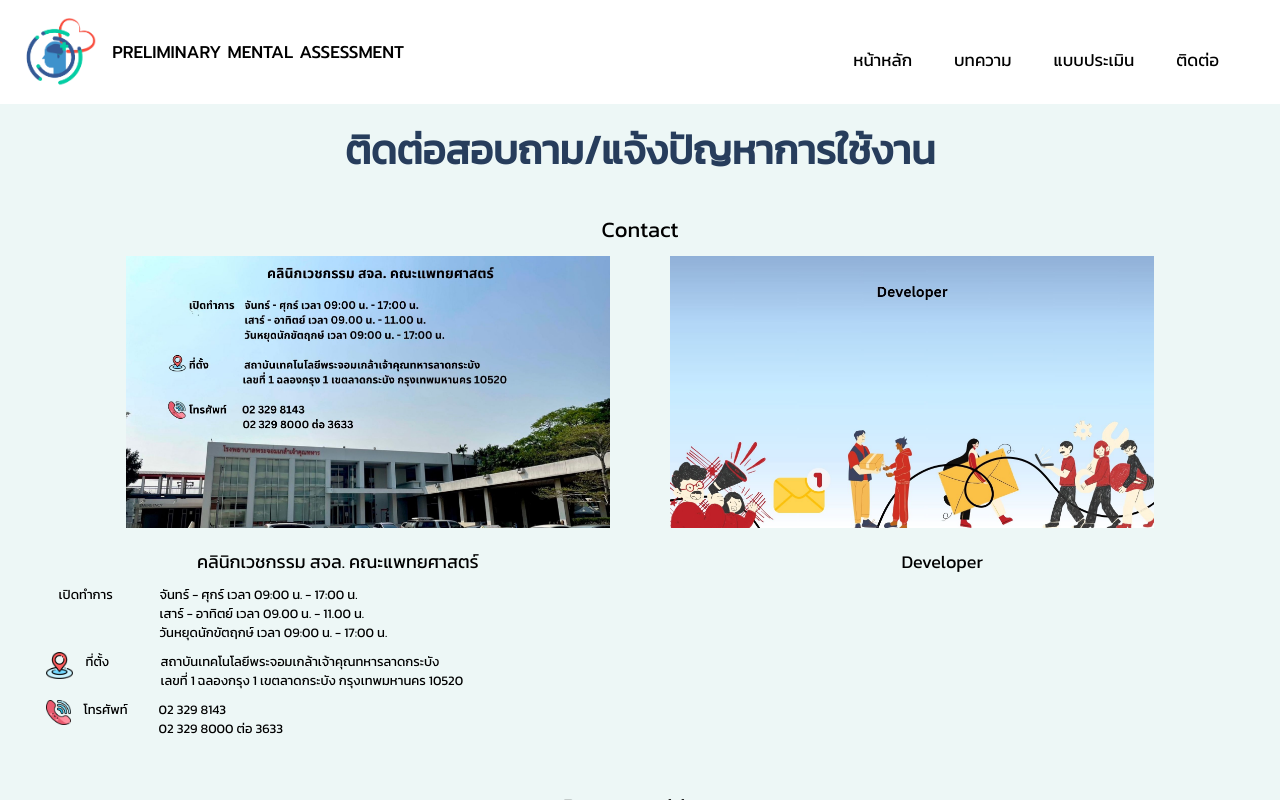
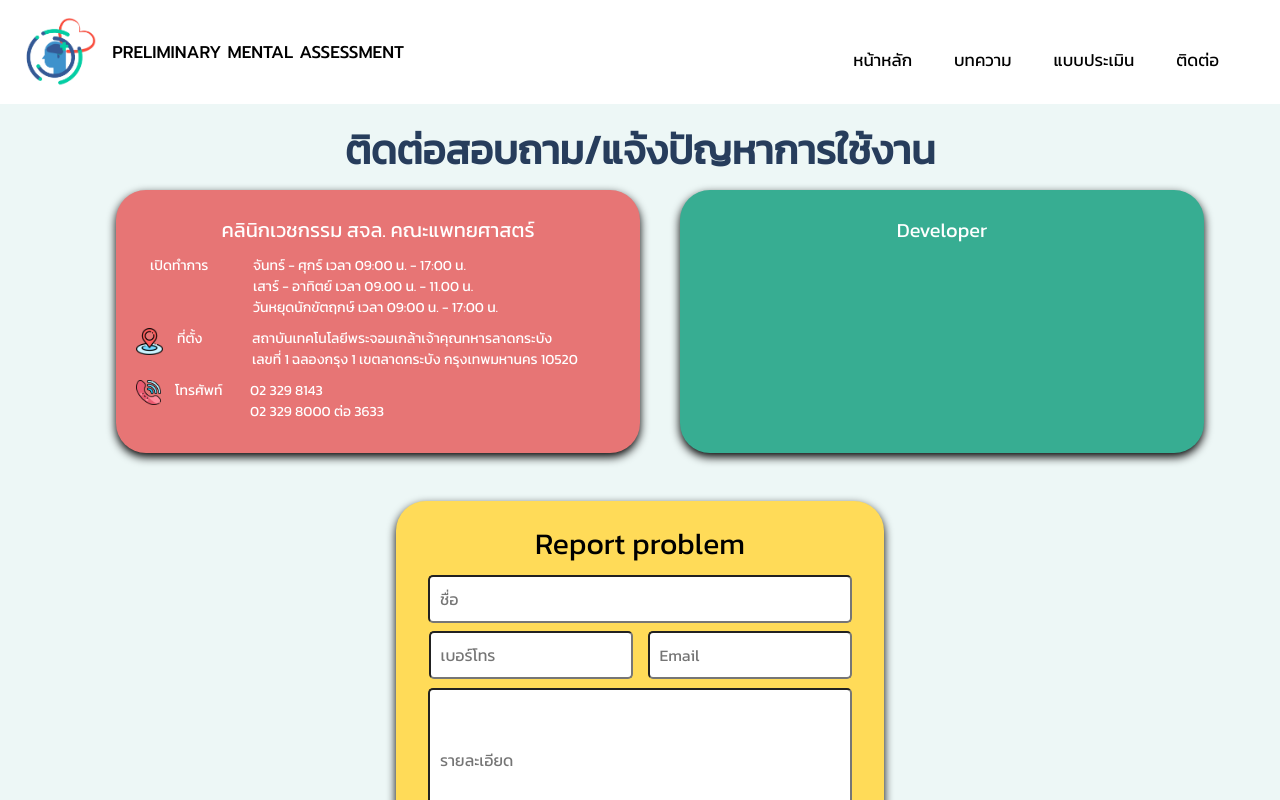
Before and after one commit to kwsrsn/teamproject, a React (Create React App) app: page /contact in a window 1280 px wide. Shown: the top 800 px of the page. Built offline with nearby package versions, Linux system fonts and the light colour scheme.

Commit message:
contact002

```diff
--- a/src/page/Contact.js
+++ b/src/page/Contact.js
@@ -15,20 +15,17 @@ const Contact = props => {
             </div>
 
             <div className='Contact-Report'>
-                <div className='contact0'>
-                    <br/>Contact
                     <div className='contactrow' style={{justifyContent:"center"}}>
-                        <div>
-                            <img src={backgroundcon} className='backgroundcon'/>
-                            <div className='contact1'>
+                        <div style={{width:"40%", backgroundColor:"#e77575", marginLeft:"40px", padding:"10px", borderRadius:"30px", boxShadow:"0 4px 10px"}}>
+                            <div className='contact1'style={{color:"white"}}>
                                 คลินิกเวชกรรม สจล. คณะแพทยศาสตร์
                             </div>
                             <div>
                                 <div className='contactrow'>
-                                    <div style={{width:"75px"}}>
+                                    <div style={{width:"75px", color:"white"}}>
                                         &emsp;เปิดทำการ
                                     </div>
-                                    <div>
+                                    <div style={{color:"white"}}>
                                        &emsp;&emsp;&emsp;จันทร์ - ศุกร์ เวลา 09:00 น. - 17:00 น.<br/>
                                        &emsp;&emsp;&emsp;เสาร์ - อาทิตย์ เวลา 09.00 น. - 11.00 น.<br/>
                                        &emsp;&emsp;&emsp;วันหยุดนักขัตฤกษ์ เวลา 09:00 น. - 17:00 น.
@@ -39,10 +36,10 @@ const Contact = props => {
                                 <div>
                                 <img src={location} className='piclocation'/>
                                 </div>
-                                    <div style={{width:"75px"}}>
+                                    <div style={{width:"75px",color:"white"}}>
                                         &emsp;ที่ตั้ง
                                     </div>
-                                    <div>
+                                    <div style={{color:"white"}}>
                                     &emsp;สถาบันเทคโนโลยีพระจอมเกล้าเจ้าคุณทหารลาดกระบัง <br/>
                                     &emsp;เลขที่ 1 ฉลองกรุง 1 เขตลาดกระบัง กรุงเทพมหานคร 10520
                                     </div>
@@ -51,10 +48,10 @@ const Contact = props => {
                                 <div>
                                 <img src={call} classname='picphone' style={{ height:"25px",width:"25px"}}/>
                                 </div>
-                                    <div style={{width:"75px"}}>
+                                    <div style={{width:"75px",color:"white"}}>
                                     &emsp;โทรศัพท์
                                     </div>
-                                    <div>
+                                    <div style={{color:"white"}}>
                                         &emsp;02 329 8143 <br/>
                                         &emsp;02 329 8000 ต่อ 3633<br/><br/>
                                     </div>
@@ -63,18 +60,15 @@ const Contact = props => {
                         </div>
 
 
-                        <div>
-                         <img src={backdeveloper} className='backdeve'/>
-                            <div className='contact1'>
+                        <div style={{width:"40%", backgroundColor:"#37ad92", marginLeft:"40px", padding:"10px", borderRadius:"30px", boxShadow:"0 4px 10px"}}>
+                            <div className='contact1' style={{color:"white"}}>
                                 Developer
                             </div>
                         </div>
-                    </div>
-
-                </div>
-                <div>
+                    </div><br/><br/>
+                <div style={{width:"35%", backgroundColor:"#ffdb58", margin:"auto", padding:"20px", borderRadius:"30px", boxShadow:"0 4px 10px"}}>
                     <div className='contact0'>
-                        <br/>Report problem<br/>
+                        Report problem<br/>
                         <form>
                             <label>
                                 <input
--- a/src/page/style.css
+++ b/src/page/style.css
@@ -260,7 +260,7 @@
 /**/
 .contact0{
     text-align: center;
-    font-size: 22px;
+    font-size: 30px;
     margin-left: 2%;
     margin-right: 2%;
 }
@@ -271,10 +271,10 @@
 }
 .contact1{
     text-align: center;
-    font-size: 18px;
+    font-size: 20px;
     padding-top: 15px;
     padding-left: 10px;
-    padding-right: 10px;;
+    padding-right: 10px;
 }
 .formcontact{
     font-size: 1rem;
@@ -285,7 +285,7 @@
 .contactrow{
     display: flex;
     flex-direction: row;
-    font-size: 13px;
+    font-size: 14px;
     text-align: left;
     padding-top: 10px;
     padding-left: 10px;
```
